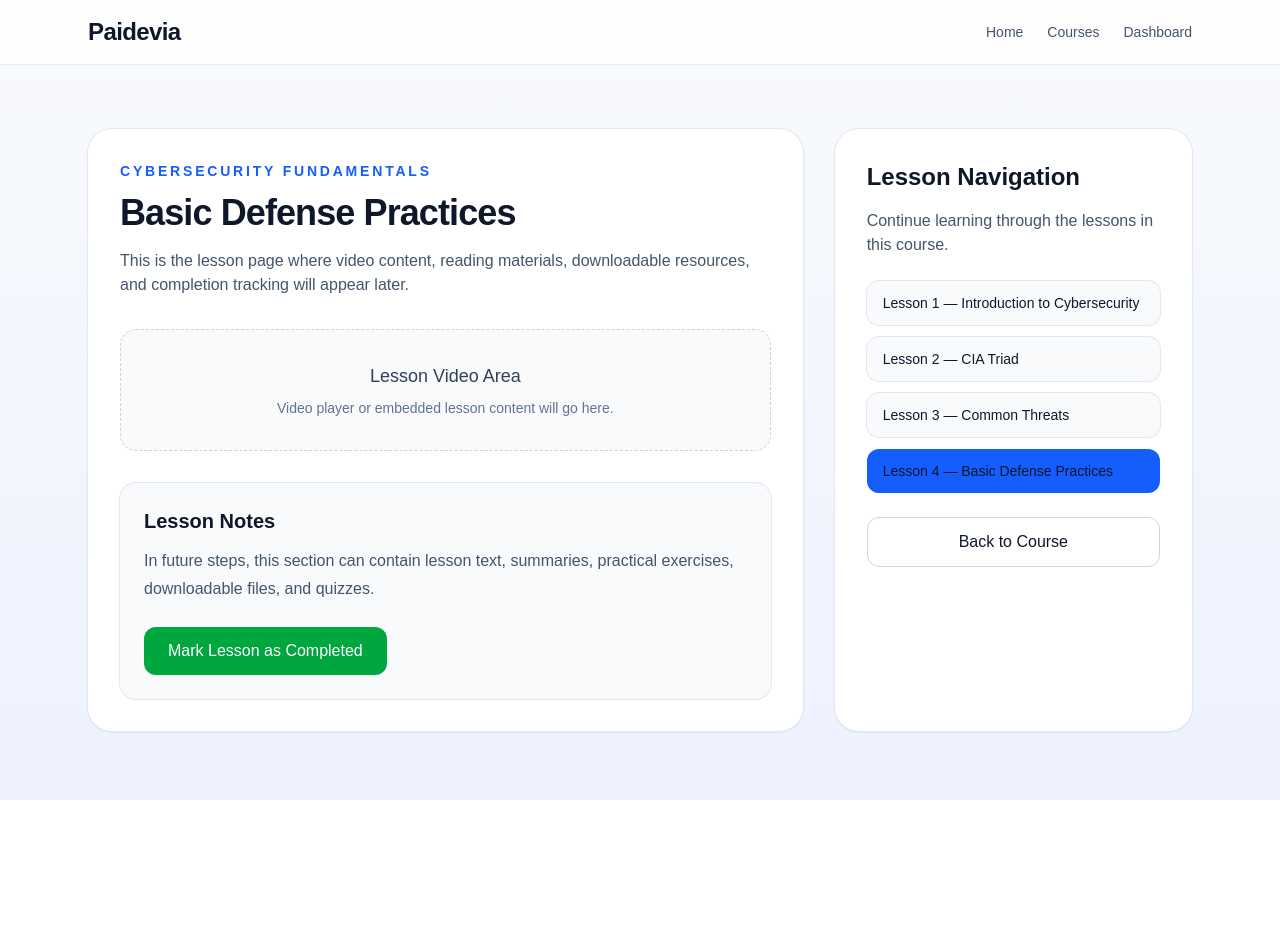
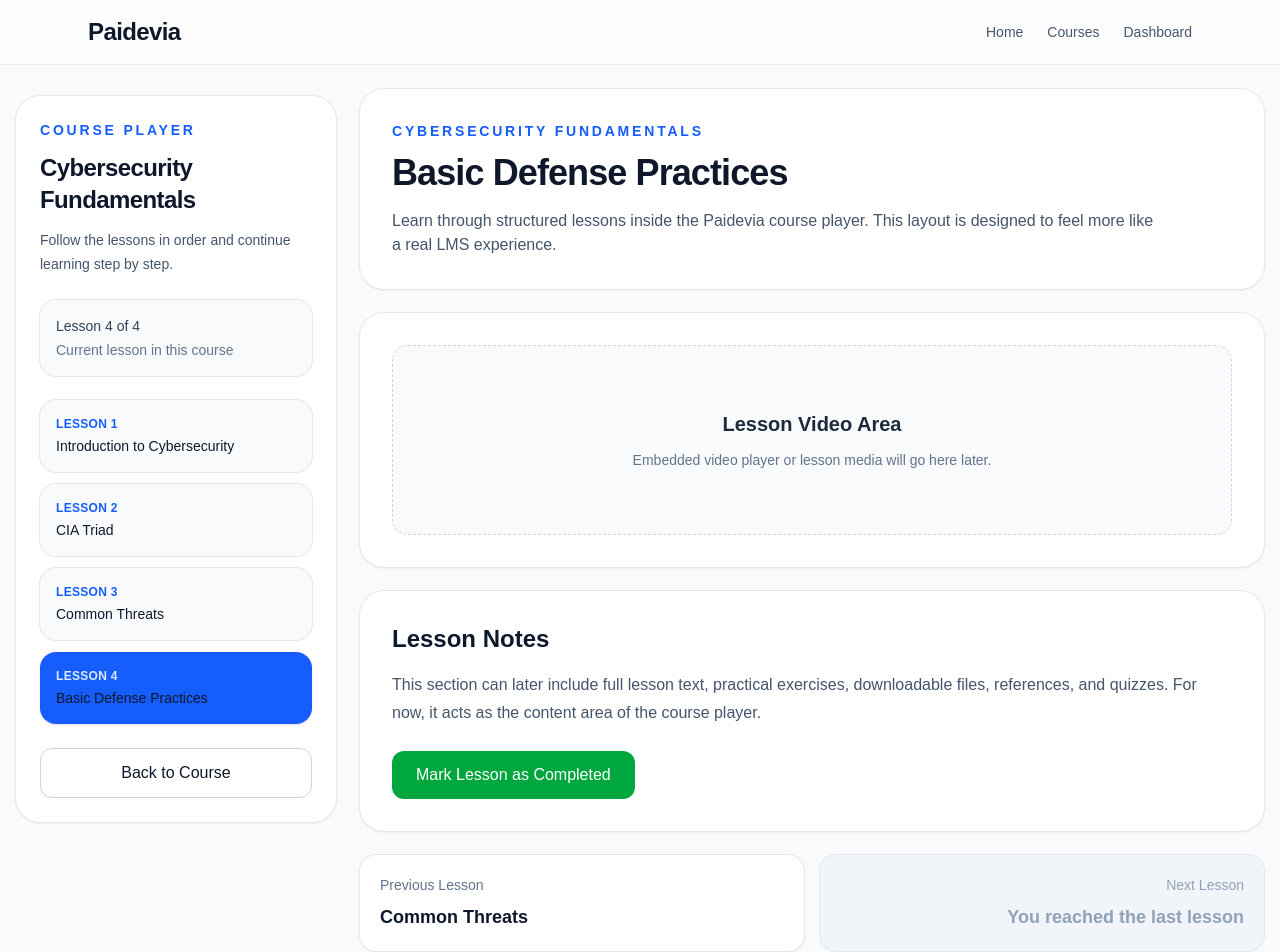
Before and after one commit to Laugerr/Paidevia, a Next.js app: page /lesson/basic-defense-practices in a window 1280 px wide. Shown: the top 952 px of the page. Before the commit the page ends 800 px from the top, so only its background shows below. Built offline with nearby package versions, Linux system fonts and the light colour scheme.

Commit message:
🎬 Feat: redesign lesson page as LMS course player

```diff
--- a/app/lesson/[slug]/page.tsx
+++ b/app/lesson/[slug]/page.tsx
@@ -45,37 +45,118 @@ export default function LessonPage() {
     );
   }
 
+  const currentLessonIndex = foundCourse.lessonList.findIndex(
+    (lesson) => lesson.slug === foundLesson.slug
+  );
+
+  const previousLesson =
+    currentLessonIndex > 0
+      ? foundCourse.lessonList[currentLessonIndex - 1]
+      : null;
+
+  const nextLesson =
+    currentLessonIndex < foundCourse.lessonList.length - 1
+      ? foundCourse.lessonList[currentLessonIndex + 1]
+      : null;
+
   return (
-    <main className="mx-auto max-w-6xl px-6 py-16">
-      <div className="grid gap-8 lg:grid-cols-[2fr_1fr]">
-        <section className="rounded-3xl bg-white p-8 shadow-sm ring-1 ring-slate-200">
+    <main className="min-h-[calc(100vh-80px)] bg-slate-50">
+      <div className="mx-auto grid max-w-7xl gap-6 px-4 py-6 lg:grid-cols-[320px_1fr]">
+        {/* Sidebar */}
+        <aside className="h-fit rounded-3xl bg-white p-6 shadow-sm ring-1 ring-slate-200 lg:sticky lg:top-24">
           <p className="text-sm font-semibold uppercase tracking-[0.2em] text-blue-600">
-            {foundCourse.title}
+            Course Player
           </p>
 
-          <h1 className="mt-3 text-4xl font-bold tracking-tight text-slate-900">
-            {foundLesson.title}
-          </h1>
+          <h2 className="mt-3 text-2xl font-bold tracking-tight text-slate-900">
+            {foundCourse.title}
+          </h2>
 
-          <p className="mt-4 text-slate-600">
-            This is the lesson page where video content, reading materials,
-            downloadable resources, and completion tracking will appear later.
+          <p className="mt-3 text-sm leading-6 text-slate-600">
+            Follow the lessons in order and continue learning step by step.
           </p>
 
-          <div className="mt-8 rounded-2xl border border-dashed border-slate-300 bg-slate-50 p-8 text-center">
-            <p className="text-lg font-medium text-slate-700">Lesson Video Area</p>
-            <p className="mt-2 text-sm text-slate-500">
-              Video player or embedded lesson content will go here.
+          <div className="mt-6 rounded-2xl bg-slate-50 p-4 ring-1 ring-slate-200">
+            <p className="text-sm font-medium text-slate-700">
+              Lesson {currentLessonIndex + 1} of {foundCourse.lessonList.length}
+            </p>
+            <p className="mt-1 text-sm text-slate-500">
+              Current lesson in this course
             </p>
           </div>
 
-          <div className="mt-8 rounded-2xl bg-slate-50 p-6 ring-1 ring-slate-200">
-            <h2 className="text-xl font-semibold text-slate-900">
+          <div className="mt-6 space-y-3">
+            {foundCourse.lessonList.map((lesson, index) => {
+              const isActive = lesson.slug === foundLesson.slug;
+
+              return (
+                <Link
+                  key={lesson.slug}
+                  href={`/lesson/${lesson.slug}`}
+                  className={`block rounded-2xl px-4 py-4 text-sm transition ${
+                    isActive
+                      ? "bg-blue-600 text-white shadow-sm"
+                      : "bg-slate-50 text-slate-700 ring-1 ring-slate-200 hover:bg-slate-100"
+                  }`}
+                >
+                  <p
+                    className={`text-xs font-semibold uppercase tracking-wide ${
+                      isActive ? "text-blue-100" : "text-blue-600"
+                    }`}
+                  >
+                    Lesson {index + 1}
+                  </p>
+                  <p className="mt-1 font-medium">{lesson.title}</p>
+                </Link>
+              );
+            })}
+          </div>
+
+          <Link
+            href={`/courses/${foundCourse.slug}`}
+            className="mt-6 block w-full rounded-xl border border-slate-300 px-5 py-3 text-center font-medium text-slate-900 transition hover:bg-slate-50"
+          >
+            Back to Course
+          </Link>
+        </aside>
+
+        {/* Content */}
+        <section className="space-y-6">
+          <div className="rounded-3xl bg-white p-8 shadow-sm ring-1 ring-slate-200">
+            <p className="text-sm font-semibold uppercase tracking-[0.2em] text-blue-600">
+              {foundCourse.title}
+            </p>
+
+            <h1 className="mt-3 text-4xl font-bold tracking-tight text-slate-900">
+              {foundLesson.title}
+            </h1>
+
+            <p className="mt-4 max-w-3xl text-slate-600">
+              Learn through structured lessons inside the Paidevia course player.
+              This layout is designed to feel more like a real LMS experience.
+            </p>
+          </div>
+
+          <div className="rounded-3xl bg-white p-8 shadow-sm ring-1 ring-slate-200">
+            <div className="rounded-2xl border border-dashed border-slate-300 bg-slate-50 p-16 text-center">
+              <p className="text-xl font-semibold text-slate-800">
+                Lesson Video Area
+              </p>
+              <p className="mt-3 text-sm text-slate-500">
+                Embedded video player or lesson media will go here later.
+              </p>
+            </div>
+          </div>
+
+          <div className="rounded-3xl bg-white p-8 shadow-sm ring-1 ring-slate-200">
+            <h2 className="text-2xl font-semibold text-slate-900">
               Lesson Notes
             </h2>
-            <p className="mt-3 leading-7 text-slate-600">
-              In future steps, this section can contain lesson text, summaries,
-              practical exercises, downloadable files, and quizzes.
+
+            <p className="mt-4 leading-7 text-slate-600">
+              This section can later include full lesson text, practical
+              exercises, downloadable files, references, and quizzes. For now,
+              it acts as the content area of the course player.
             </p>
 
             <button
@@ -85,40 +166,51 @@ export default function LessonPage() {
               Mark Lesson as Completed
             </button>
           </div>
+
+          <div className="grid gap-4 sm:grid-cols-2">
+            {previousLesson ? (
+              <Link
+                href={`/lesson/${previousLesson.slug}`}
+                className="rounded-2xl bg-white p-5 shadow-sm ring-1 ring-slate-200 transition hover:bg-slate-50"
+              >
+                <p className="text-sm font-medium text-slate-500">
+                  Previous Lesson
+                </p>
+                <h3 className="mt-2 text-lg font-semibold text-slate-900">
+                  {previousLesson.title}
+                </h3>
+              </Link>
+            ) : (
+              <div className="rounded-2xl bg-slate-100 p-5 text-slate-400 ring-1 ring-slate-200">
+                <p className="text-sm font-medium">Previous Lesson</p>
+                <h3 className="mt-2 text-lg font-semibold">
+                  This is the first lesson
+                </h3>
+              </div>
+            )}
+
+            {nextLesson ? (
+              <Link
+                href={`/lesson/${nextLesson.slug}`}
+                className="rounded-2xl bg-white p-5 text-right shadow-sm ring-1 ring-slate-200 transition hover:bg-slate-50"
+              >
+                <p className="text-sm font-medium text-slate-500">
+                  Next Lesson
+                </p>
+                <h3 className="mt-2 text-lg font-semibold text-slate-900">
+                  {nextLesson.title}
+                </h3>
+              </Link>
+            ) : (
+              <div className="rounded-2xl bg-slate-100 p-5 text-right text-slate-400 ring-1 ring-slate-200">
+                <p className="text-sm font-medium">Next Lesson</p>
+                <h3 className="mt-2 text-lg font-semibold">
+                  You reached the last lesson
+                </h3>
+              </div>
+            )}
+          </div>
         </section>
-
-        <aside className="rounded-3xl bg-white p-8 shadow-sm ring-1 ring-slate-200">
-          <h2 className="text-2xl font-semibold text-slate-900">
-            Lesson Navigation
-          </h2>
-
-          <p className="mt-4 text-slate-600">
-            Continue learning through the lessons in this course.
-          </p>
-
-          <div className="mt-6 space-y-3">
-            {foundCourse.lessonList.map((lesson, index) => (
-              <Link
-                key={lesson.slug}
-                href={`/lesson/${lesson.slug}`}
-                className={`block rounded-xl px-4 py-3 text-sm font-medium transition ${
-                  lesson.slug === foundLesson.slug
-                    ? "bg-blue-600 text-white"
-                    : "bg-slate-50 text-slate-700 ring-1 ring-slate-200 hover:bg-slate-100"
-                }`}
-              >
-                Lesson {index + 1} — {lesson.title}
-              </Link>
-            ))}
-          </div>
-
-          <Link
-            href={`/courses/${foundCourse.slug}`}
-            className="mt-6 block w-full rounded-xl border border-slate-300 px-5 py-3 text-center font-medium text-slate-900 transition hover:bg-slate-50"
-          >
-            Back to Course
-          </Link>
-        </aside>
       </div>
     </main>
   );
```
